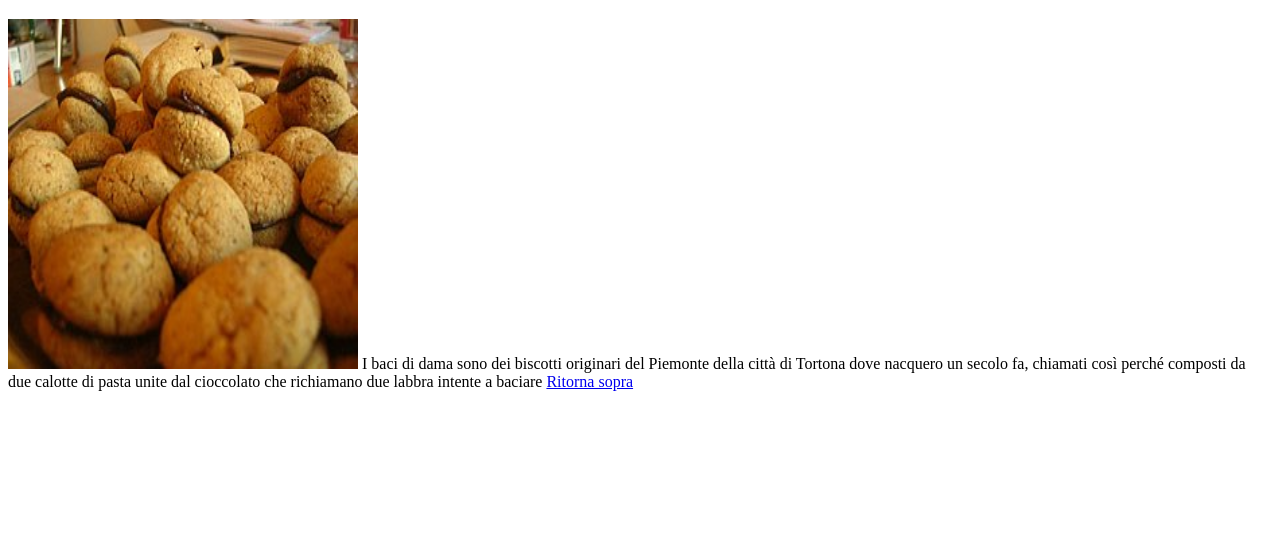
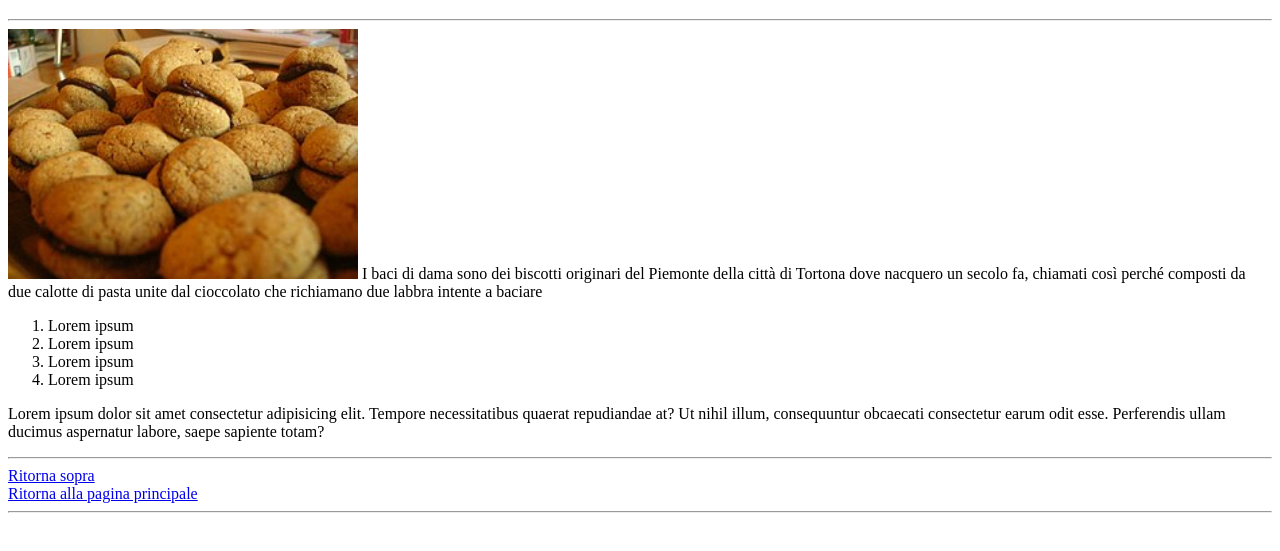
Before and after one commit to Yngvarus/odin-recipes, a plain HTML site: page recipes/baci di dama.html in a window 1280 px wide. Shown: the part 61-612 px from the top of the page. Drawn offline with Linux system fonts and the light colour scheme.

Commit message:
link attivati

```diff
--- a/recipes/baci di dama.html
+++ b/recipes/baci di dama.html
@@ -3,10 +3,33 @@
   <head>
     <meta charset="UTF-8">
     <h1>Baci di dama</h1>
+    <hr>
   </head>
   <body>
-    <img src="Baci di dama.jpg" alt="Baci di Dama" style="border-image-width: 30px; width: 350px; height: 350px">
+    <div>
+      <img src="Baci di dama.jpg" alt="Baci di Dama" border-image-width="30px" width="350px" height="250px" style="position: relative; align-items: center;">
     <a>I baci di dama sono dei biscotti originari del Piemonte della città di Tortona dove nacquero un secolo fa, chiamati così perché composti da due calotte di pasta unite dal cioccolato che richiamano due labbra intente a baciare</a>
-    <a href="baci di dama.html/#header">Ritorna sopra</a>
+    </div>
+    <div>
+      <ol>
+        <li>Lorem ipsum</li>
+        <li>Lorem ipsum</li>
+        <li>Lorem ipsum</li>
+        <li>Lorem ipsum</li>
+      </ol>
+    </div>
+    <div>
+      <p>Lorem ipsum dolor sit amet consectetur adipisicing elit. Tempore necessitatibus quaerat repudiandae at? Ut nihil illum, consequuntur obcaecati consectetur earum odit esse. Perferendis ullam ducimus aspernatur labore, saepe sapiente totam?</p>
+    </div>
   </body>
+  <hr>
+  <footer>
+    <div>
+      <a href="baci di dama.html/#header">Ritorna sopra</a>
+    </div>
+    <div>
+      <a href="../index.html">Ritorna alla pagina principale</a>
+    <hr>
+    </div>
+  </footer>
 </html>
```
Also changed, not shown: index.html (+1 -0 lines), recipes/bonet.html (+25 -2 lines), recipes/canestrelli.html (+25 -2 lines), recipes/cri cri.html (+12 -2 lines), recipes/krumiri.html (+15 -7 lines), recipes/panna cotta.html (+12 -2 lines), recipes/paste di meliga.html (+12 -2 lines), recipes/pesche ripiene.html (+12 -2 lines), recipes/torrone.html (+12 -2 lines), recipes/Images/carrello dolci.jpg (added).
